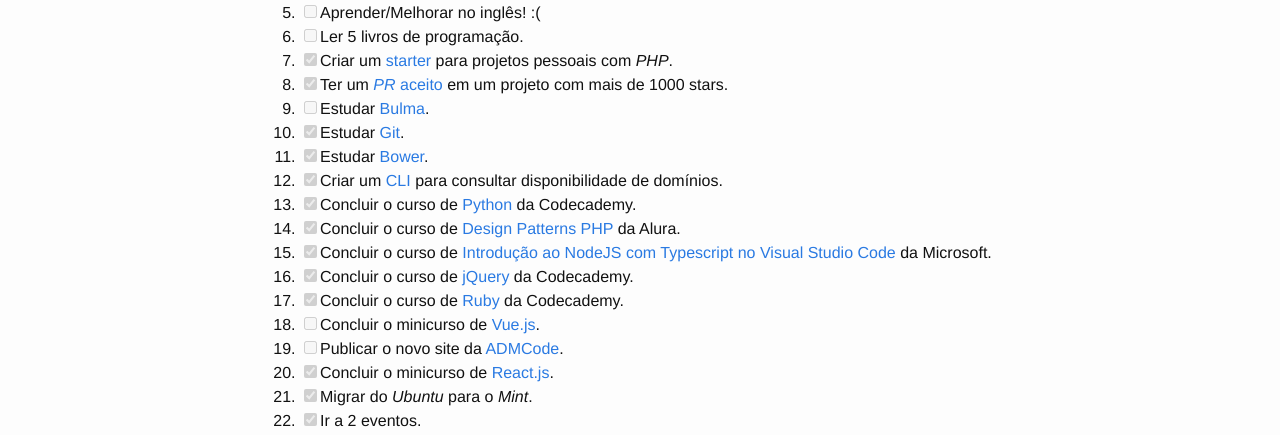
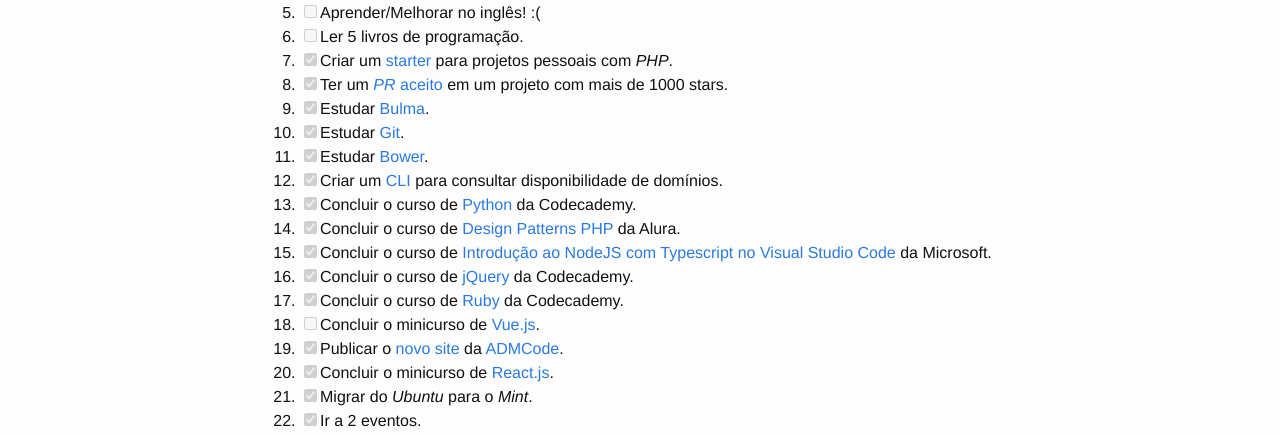
Before and after one commit to leobalter/100-coisas-dev, a Jekyll site: the page built from _posts/listas/2016-01-18-ftonato.markdown, in a window 1280 px wide. Shown: the part 295-730 px from the top of the page. Built offline with Jekyll 4.4.1, drawn with Linux system fonts in a browser that asks for light colours; comment, search, counter and statistics services are not loaded.

```diff
--- a/_posts/listas/2016-01-18-ftonato.markdown
+++ b/_posts/listas/2016-01-18-ftonato.markdown
@@ -13,7 +13,7 @@ categories: listas
 6. [ ] Ler 5 livros de programação.
 7. [x] Criar um [starter](https://github.com/admcode/admcode-starter) para projetos pessoais com *PHP*.
 8. [x] Ter um [_PR_ aceito](https://github.com/css/csso/pull/282) em um projeto com mais de 1000 stars.
-9. [ ] Estudar [Bulma](http://bulma.io/).
+9. [x] Estudar [Bulma](http://bulma.io/).
 10. [x] Estudar [Git](https://github.com/ftonato/github-course).
 11. [x] Estudar [Bower](https://github.com/ftonato/bower-course).
 12. [x] Criar um [CLI](https://github.com/ftonato/registrobr) para consultar disponibilidade de domínios.
@@ -23,7 +23,7 @@ categories: listas
 16. [x] Concluir o curso de [jQuery](https://www.codecademy.com/pt-BR/learn/jquery) da Codecademy.
 17. [x] Concluir o curso de [Ruby](https://www.codecademy.com/pt-BR/learn/ruby) da Codecademy.
 18. [ ] Concluir o minicurso de [Vue.js](http://www.vedcasts.com.br/series/vuejs).
-19. [ ] Publicar o novo site da [ADMCode](https://github.com/admcode/admcode.com.br).
+19. [x] Publicar o [novo site](http://admcode.com.br) da [ADMCode](https://github.com/admcode/admcode.com.br).
 20. [x] Concluir o minicurso de [React.js](http://jscasts.teachable.com/courses/comecando-com-react-js).
 21. [x] Migrar do *Ubuntu* para o *Mint*.
 22. [x] Ir a 2 eventos.
```
